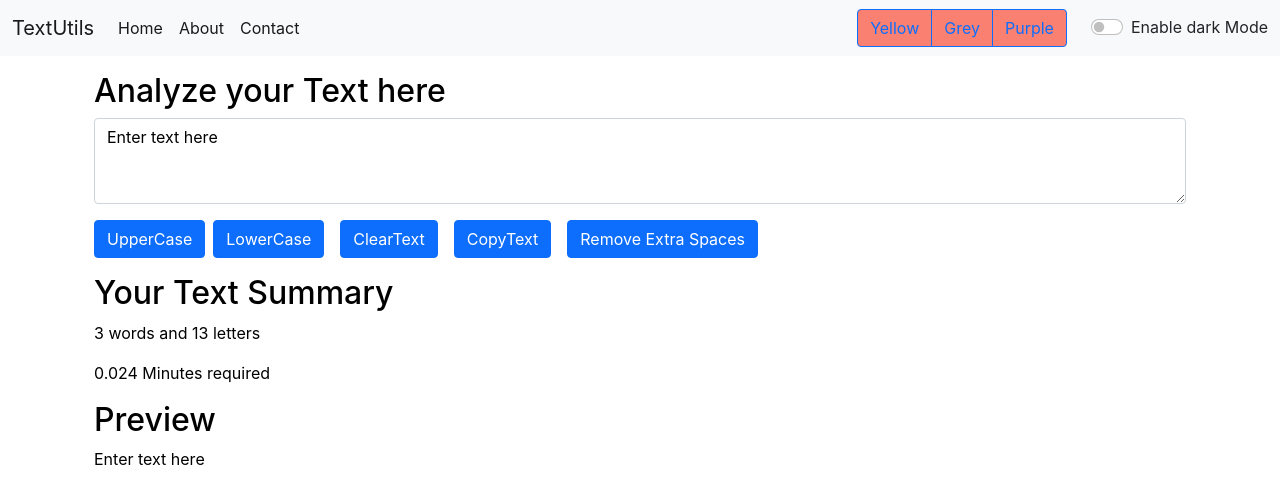
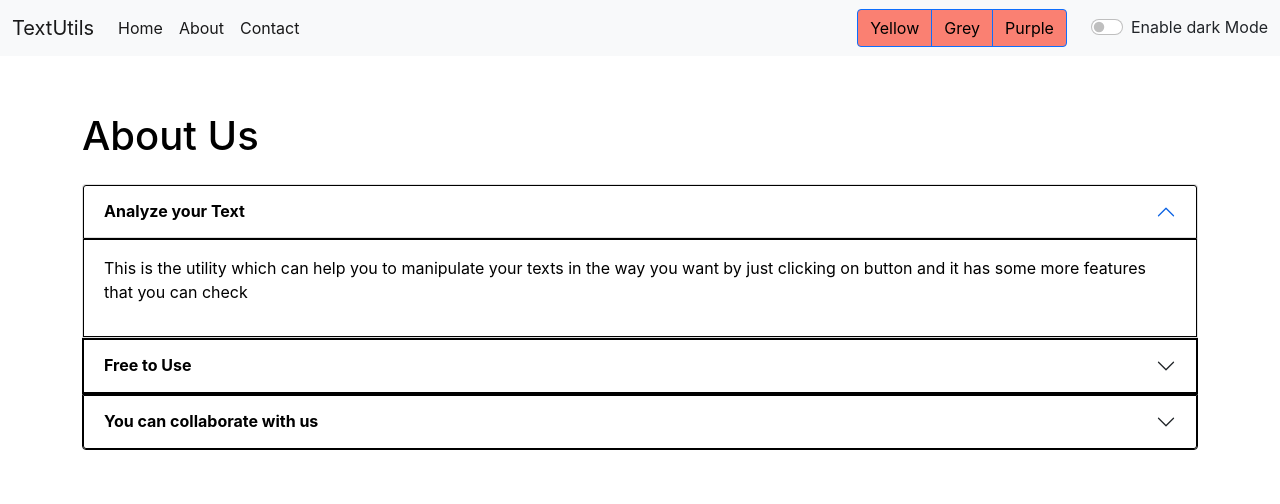
Before and after one commit to mishu-mnp/ReactJs-Course-TextUtils, a React (Create React App) app: page /about in a window 1280 px wide. Shown: the top 504 px of the page. Built offline with nearby package versions, Linux system fonts and the light colour scheme.

Commit message:
Tut19 and Tut20 Done

```diff
--- a/package.json
+++ b/package.json
@@ -8,6 +8,7 @@
     "@testing-library/user-event": "^12.8.3",
     "react": "^17.0.2",
     "react-dom": "^17.0.2",
+    "react-router-dom": "^5.2.1",
     "react-scripts": "4.0.3",
     "web-vitals": "^1.1.2"
   },
--- a/src/App.js
+++ b/src/App.js
@@ -1,10 +1,14 @@
 import './App.css';
-// import About from './components/About';
+import About from './components/About';
 import Navbar from './components/Navbar';
 import TextForm from './components/TextForm';
 import React, { useState } from 'react'
 import Alert from './components/Alert';
-
+import {
+  BrowserRouter as Router,
+  Switch,
+  Route
+} from "react-router-dom";
 
 // let name = "Mishu"
 function App() {
@@ -19,7 +23,7 @@ function App() {
       setMode("dark")
       document.body.style.backgroundColor = '#062e65'
       showAlert('Dark Mode is enabled', 'success');
-      document.title = 'TextUtils - Dark Mode';
+      // document.title = 'TextUtils - Dark Mode';
       // setInterval(() => {
       //   document.title = 'TextUtils - Analyze your Text';
       // }, 2000);
@@ -33,7 +37,7 @@ function App() {
       setMode("light")
       document.body.style.backgroundColor = 'white'
       showAlert('Light Mode is enabled', 'success');
-      document.title = 'TextUtils - Light Mode';
+      // document.title = 'TextUtils - Light Mode';
     }
   }
 
@@ -41,7 +45,7 @@ function App() {
     setMode('yellow');
     document.body.style.backgroundColor = 'yellow';
     document.getElementById('y').style.backgroundColor = 'yellow'
-    console.log(e.target.id)
+    // console.log(e.target.id)
     if (e.target.id === 'y') {
       setMode('yellow');
       document.body.style.backgroundColor = 'yellow';
@@ -89,12 +93,21 @@ function App() {
       {/* <Navbar title="TextUtils" aboutText="About Us" /> */}
       {/* <Navbar /> */}
 
-      <Navbar title="TextUtils" darkMode={mode} colorBtn={colorBgMode} toggleMode={toggleMode} />
-      <Alert alert={alert} />
-      <div className="container my-3">
-        <TextForm showAlert={showAlert} heading="Analyze your Text here" darkMode={mode} />
-        {/* <About /> */}
-      </div>
+      <Router>
+        <Navbar title="TextUtils" darkMode={mode} colorBtn={colorBgMode} toggleMode={toggleMode} />
+        <Alert alert={alert} />
+        <Switch>
+          <Route exact path="/about">
+            <About darkMode={mode} />
+          </Route>
+          <Route exact path="/">
+            <div className="container my-3">
+              <TextForm showAlert={showAlert} heading="Analyze your Text here" darkMode={mode} />
+            </div>
+          </Route>
+        </Switch>
+      </Router>
+
 
     </>
   );
--- a/src/components/About.js
+++ b/src/components/About.js
@@ -1,78 +1,85 @@
-import React, { useState } from 'react'
+import React from 'react'
 
-function About() {
+function About(props) {
 
-    const [myStyle, setMyStyle] = useState({
-        color: "black",
-        backgroundColor: "white"
-    })
+    // const [myStyle, setMyStyle] = useState({
+    //     color: "black",
+    //     backgroundColor: "white"
+    // })
 
-    const [btnText, setbtnText] = useState("Dark Mode")
+    // const [btnText, setbtnText] = useState("Dark Mode")
 
-    const toggleDarkMode = () => {
-        if (myStyle.color === "white") {
-            setMyStyle({
-                color: "black",
-                backgroundColor: "white",
-            })
-            setbtnText("Dark Mode")
-        }
-        else {
-            setMyStyle({
-                color: "white",
-                backgroundColor: "black",
-                border: "1px solid white",
-            })
-            setbtnText("Light Mode")
-        }
+    // const toggleDarkMode = () => {
+    //     if (myStyle.color === "white") {
+    //         setMyStyle({
+    //             color: "black",
+    //             backgroundColor: "white",
+    //         })
+    //         setbtnText("Dark Mode")
+    //     }
+    //     else {
+    //         setMyStyle({
+    //             color: "white",
+    //             backgroundColor: "black",
+    //             border: "1px solid white",
+    //         })
+    //         setbtnText("Light Mode")
+    //     }
+    // }
+
+    let myStyle = {
+        color: props.darkMode === 'dark' ? 'white' : 'black',
+        backgroundColor: props.darkMode === 'dark' ? '#062e65' : 'white',
+        border: '1px solid',
+        borderColor: props.darkMode === 'dark' ? 'white' : 'black'
     }
-
+    console.log(props.mode)
     return (
         <>
-            <div className="container my-3" style={myStyle}>
-                <h1>About Us</h1>
+            <div className="container my-3" >
+                <h1 className='mb-4 my-2' style={{ color: props.darkMode === 'dark' ? 'white' : 'black' }}>About Us</h1>
                 <div className="accordion" id="accordionExample">
-                    <div className="accordion-item" style={myStyle}>
+                    <div className="accordion-item">
                         <h2 className="accordion-header" id="headingOne">
                             <button style={myStyle} className="accordion-button" type="button" data-bs-toggle="collapse" data-bs-target="#collapseOne" aria-expanded="true" aria-controls="collapseOne">
-                                Accordion Item #1
+                                <strong>Analyze your Text</strong>
                             </button>
                         </h2>
                         <div id="collapseOne" className="accordion-collapse collapse show" aria-labelledby="headingOne" data-bs-parent="#accordionExample">
                             <div className="accordion-body" style={myStyle}>
-                                <strong>This is the first item's accordion body.</strong> It is shown by default, until the collapse plugin adds the appropriate classes that we use to style each element. These classes control the overall appearance, as well as the showing and hiding via CSS transitions. You can modify any of this with custom CSS or overriding our default variables. It's also worth noting that just about any HTML can go within the <code>.accordion-body</code>, though the transition does limit overflow.
+                                <p>This is the utility which can help you to manipulate your texts in the way you want by just clicking on button and it has some more features that you can check</p>
                             </div>
                         </div>
                     </div>
-                    <div className="accordion-item">
+                    <div className="accordion-item" style={myStyle}>
                         <h2 className="accordion-header" id="headingTwo">
                             <button style={myStyle} className="accordion-button collapsed" type="button" data-bs-toggle="collapse" data-bs-target="#collapseTwo" aria-expanded="false" aria-controls="collapseTwo">
-                                Accordion Item #2
+                                <strong>Free to Use</strong>
                             </button>
                         </h2>
                         <div id="collapseTwo" className="accordion-collapse collapse" aria-labelledby="headingTwo" data-bs-parent="#accordionExample">
                             <div className="accordion-body" style={myStyle}>
-                                <strong>This is the second item's accordion body.</strong> It is hidden by default, until the collapse plugin adds the appropriate classes that we use to style each element. These classes control the overall appearance, as well as the showing and hiding via CSS transitions. You can modify any of this with custom CSS or overriding our default variables. It's also worth noting that just about any HTML can go within the <code>.accordion-body</code>, though the transition does limit overflow.
+                                <p>We don't take any single penny from our user its free to use enjoy TextUtils!</p>
                             </div>
                         </div>
                     </div>
-                    <div className="accordion-item">
+                    <div className="accordion-item" style={myStyle}>
                         <h2 className="accordion-header" id="headingThree">
                             <button style={myStyle} className="accordion-button collapsed" type="button" data-bs-toggle="collapse" data-bs-target="#collapseThree" aria-expanded="false" aria-controls="collapseThree">
-                                Accordion Item #3
+                                <strong>You can collaborate with us</strong>
                             </button>
                         </h2>
                         <div id="collapseThree" className="accordion-collapse collapse" aria-labelledby="headingThree" data-bs-parent="#accordionExample">
                             <div className="accordion-body" style={myStyle}>
-                                <strong>This is the third item's accordion body.</strong> It is hidden by default, until the collapse plugin adds the appropriate classes that we use to style each element. These classes control the overall appearance, as well as the showing and hiding via CSS transitions. You can modify any of this with custom CSS or overriding our default variables. It's also worth noting that just about any HTML can go within the <code>.accordion-body</code>, though the transition does limit overflow.
+                                <p>If you want to give us some more suggestions then feel free to reach out us via given any of social media platform</p>
                             </div>
                         </div>
                     </div>
                 </div>
             </div>
-            <div className="container my-2 mx-2">
+            {/* <div className="container my-2 mx-2">
                 <button onClick={toggleDarkMode} type="button" className="btn btn-primary">{btnText}</button>
-            </div>
+            </div> */}
         </>
     )
 }
--- a/src/components/Alert.js
+++ b/src/components/Alert.js
@@ -8,11 +8,12 @@ function Alert(props) {
     }
 
     return (
-        props.alert && <div>
-            <div className={`alert alert-${props.alert.type} alert-dismissible fade show`} role="alert">
-                <strong>{capitalize(props.alert.type)}</strong>: {props.alert.mssg}
-                <button type="button" className="btn-close" data-bs-dismiss="alert" aria-label="Close"></button>
-            </div>
+        <div style={{ height: '40px' }}>
+            {props.alert && <div>
+                <div className={`alert alert-${props.alert.type} alert-dismissible fade show`} role="alert">
+                    <strong>{capitalize(props.alert.type)}</strong>: {props.alert.mssg}
+                </div>
+            </div>}
         </div>
     )
 }
--- a/src/components/Navbar.js
+++ b/src/components/Navbar.js
@@ -1,5 +1,6 @@
 import React from 'react';
 import PropTypes from 'prop-types';
+import { Link } from 'react-router-dom';
 
 function Navbar(props) {
 
@@ -7,26 +8,26 @@ function Navbar(props) {
         <>
             <nav className={`navbar navbar-expand-lg navbar-${props.darkMode} bg-${props.darkMode}`}>
                 <div className="container-fluid">
-                    <a className="navbar-brand" href="/">{props.title}</a>
+                    <Link className="navbar-brand" to="/">{props.title}</Link>
                     <button className="navbar-toggler" type="button" data-bs-toggle="collapse" data-bs-target="#navbarSupportedContent" aria-controls="navbarSupportedContent" aria-expanded="false" aria-label="Toggle navigation">
                         <span className="navbar-toggler-icon"></span>
                     </button>
                     <div className="collapse navbar-collapse" id="navbarSupportedContent">
                         <ul className="navbar-nav me-auto mb-2 mb-lg-0">
                             <li className="nav-item">
-                                <a className="nav-link active" aria-current="page" href="/">Home</a>
+                                <Link className="nav-link active" aria-current="page" to="/">Home</Link>
                             </li>
                             <li className="nav-item">
-                                <a className="nav-link active" aria-current="page" href="/">{props.aboutText}</a>
+                                <Link className="nav-link active" aria-current="page" to="/about">{props.aboutText}</Link>
                             </li>
                             <li className="nav-item">
                                 <a className="nav-link active" aria-current="page" href="/">Contact</a>
                             </li>
                         </ul>
                         <div className="btn-group mx-4" role="group" aria-label="Basic mixed styles example">
-                            <button type="button" id='y' style={{ backgroundColor: 'salmon' }} className="btn btn-outline-primary" onClick={props.colorBtn}>Yellow</button>
-                            <button type="button" id='g' style={{ backgroundColor: 'salmon' }} className="btn btn-outline-primary" onClick={props.colorBtn}>Grey</button>
-                            <button type="button" id='p' style={{ backgroundColor: 'salmon' }} className="btn btn-outline-primary" onClick={props.colorBtn}>Purple</button>
+                            <button type="button" id='y' style={{ backgroundColor: 'salmon', color: 'black' }} className="btn btn-outline-primary" onClick={props.colorBtn}>Yellow</button>
+                            <button type="button" id='g' style={{ backgroundColor: 'salmon', color: 'black' }} className="btn btn-outline-primary" onClick={props.colorBtn}>Grey</button>
+                            <button type="button" id='p' style={{ backgroundColor: 'salmon', color: 'black' }} className="btn btn-outline-primary" onClick={props.colorBtn}>Purple</button>
                         </div>
                         <div className="form-check form-switch">
                             <input className="form-check-input" onClick={props.toggleMode} type="checkbox" id="flexSwitchCheckDefault" />
--- a/src/components/TextForm.js
+++ b/src/components/TextForm.js
@@ -48,9 +48,10 @@ function TextForm(props) {
 
     const handleCopy = () => {
         let text = document.getElementById('myText')
-        // text.select();
+        text.select();
         navigator.clipboard.writeText(text.value)
-        console.log("Text Copied")
+        document.getSelection().removeAllRanges();
+        // console.log("Text Copied")
         // alert('Text Copied to ClipBoard')
         props.showAlert('Text Copied to Clipboard!', 'success');
     }
@@ -62,23 +63,23 @@ function TextForm(props) {
             <div className="container" style={{ color: props.darkMode === 'dark' ? 'white' : 'black' }}>
 
                 <div className="mb-3">
-                    <h2>{props.heading}</h2>
-                    <textarea className="form-control" value={text} style={{ backgroundColor: props.darkMode === 'dark' ? 'grey' : 'white', color: props.darkMode === 'dark' ? 'white' : 'black' }} onChange={handleOnChange} id="myText" rows="3"></textarea>
+                    <h2 className='mb-4'>{props.heading}</h2>
+                    <textarea className="form-control" value={text} style={{ backgroundColor: props.darkMode === 'dark' ? '#23468c' : 'white', color: props.darkMode === 'dark' ? 'white' : 'black' }} spellCheck='false' onChange={handleOnChange} id="myText" rows="3"></textarea>
                 </div>
-                <button className="btn btn-primary" onClick={handleUpClick} >UpperCase</button>
-                <button className="btn btn-primary mx-2" onClick={handleLoClick} >LowerCase</button>
+                <button disabled={text.length === 0} className="btn btn-primary mx-2 my-2" onClick={handleUpClick} >UpperCase</button>
+                <button disabled={text.length === 0} className="btn btn-primary mx-2 my-2" onClick={handleLoClick} >LowerCase</button>
                 {/* <button className="btn btn-primary mx-2" onClick={handleCapClick} >CapText</button> */}
-                <button className="btn btn-primary mx-2" onClick={clearText} >ClearText</button>
-                <button className="btn btn-primary mx-2" onClick={handleCopy} >CopyText</button>
-                <button className="btn btn-primary mx-2" onClick={remExtraSpaces} >Remove Extra Spaces</button>
+                <button disabled={text.length === 0} className="btn btn-primary mx-2 my-2" onClick={clearText} >ClearText</button>
+                <button disabled={text.length === 0} className="btn btn-primary mx-2 my-2" onClick={handleCopy} >CopyText</button>
+                <button disabled={text.length === 0} className="btn btn-primary mx-2 my-2" onClick={remExtraSpaces} >Remove Extra Spaces</button>
             </div>
 
             <div className="container my-3" style={{ color: props.darkMode === 'dark' ? 'white' : 'black' }}>
                 <h2>Your Text Summary</h2>
-                <p>{text.split(' ').length} words and {text.length - text.split(' ').length + 1} letters</p>
-                <p>{0.008 * text.split(' ').length} Minutes required</p>
+                <p>{text.split(' ').filter((element) => { return element.length !== 0 }).length} words and {text.length - text.split(' ').length + 1} letters</p>
+                <p>{0.008 * text.split(' ').filter((element) => { return element.length !== 0 }).length} Minutes required</p>
                 <h2>Preview</h2>
-                <p>{text.length > 0 ? text : "Enter Text above to preview here"}</p>
+                <p>{text.length > 0 ? text : "Nothing to Preview!"}</p>
             </div>
         </>
     )
```
Also changed, not shown: 1 other file (tests, documents, lock files or other folders).
